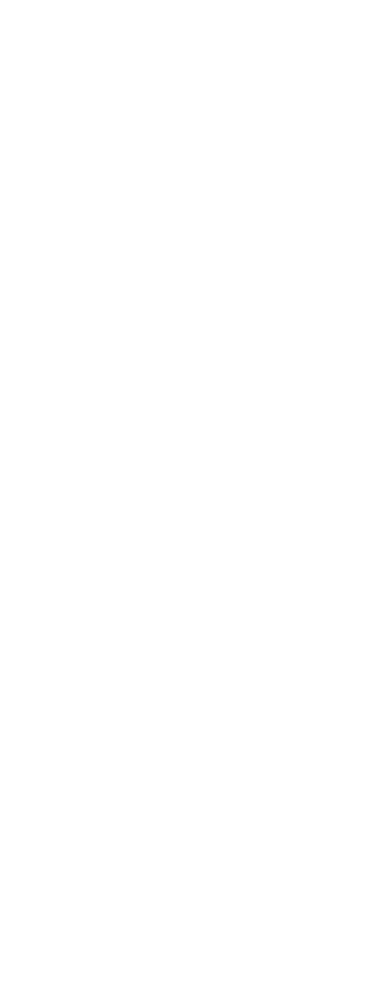
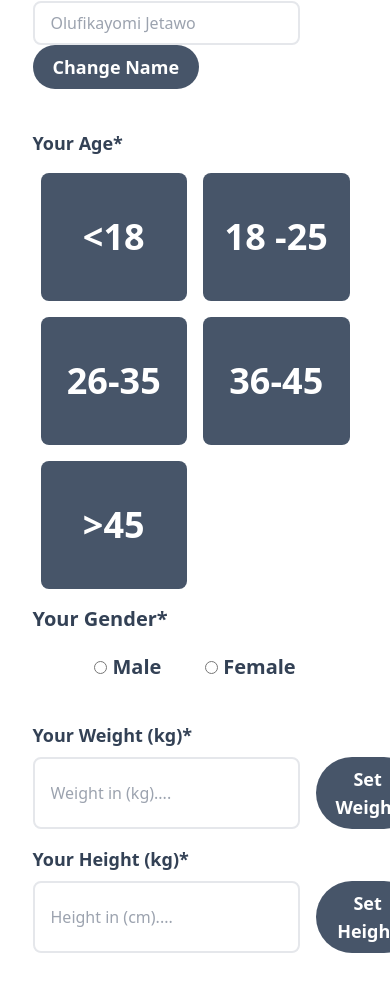
Before and after one commit to Phickayor/workit, a Next.js app: page /profile in a window 390 px wide. Shown: the part 827-1818 px from the top of the page. Before the commit the page ends 844 px from the top, so only its background shows below. Built offline with nearby package versions, Linux system fonts and the light colour scheme.

Commit message:
responsive profile page

```diff
--- /dev/null
+++ b/components/SetProfile.jsx
@@ -0,0 +1,68 @@
+import React from 'react'
+
+function SetProfile() {
+    return (
+        <div className='space-y-2 w-full' >
+            <h1 className='text-slate-600 text-2xl font-semibold'>Edit Profile</h1>
+            <form className='space-y-10 '>
+                <div className="space-y-2">
+                    <label className='text-slate-700 text-lg font-semibold'>Your Name*</label>
+                    <div >
+                        <input type="text" className='rounded-lg lg:w-2/5 border-2 focus:outline-none mr-4 py-2 px-4' placeholder="Olufikayomi Jetawo" />
+                        <button className=' bg-slate-600 py-2 px-5 rounded-full text-white font-semibold text-lg hover:bg-green-600 duration-[1s]'>Change Name</button>
+                    </div>
+                </div>
+                <div className="space-y-2 ">
+                    <label className='text-slate-700 text-lg font-semibold'>Your Age*</label>
+                    <div className="grid sm:grid-cols-3 grid-cols-2">
+                        <div className="m-2">
+                            <div className='bg-slate-600  h-32 text-4xl text-center rounded-lg text-white font-semibold hover:bg-green-600 duration-[1s] flex flex-col justify-center'>&lt;18</div>
+                        </div>
+                        <div className="m-2">
+                            <div className='bg-slate-600  h-32 text-4xl text-center rounded-lg text-white font-semibold hover:bg-green-600 duration-[1s] flex flex-col justify-center'>18 -25</div>
+                        </div>
+                        <div className="m-2">
+                            <div className='bg-slate-600 h-32 text-4xl text-center rounded-lg text-white font-semibold hover:bg-green-600 duration-[1s] flex flex-col justify-center'>26-35</div>
+                        </div>
+                        <div className="m-2">
+                            <div className='bg-slate-600 h-32 text-4xl text-center rounded-lg text-white font-semibold hover:bg-green-600 duration-[1s] flex flex-col justify-center'>36-45</div>
+                        </div>
+                        <div className="m-2">
+                            <div className='bg-slate-600 h-32 text-4xl text-center rounded-lg text-white font-semibold hover:bg-green-600 duration-[1s] flex flex-col justify-center'>&gt;45</div>
+                        </div>
+                    </div>
+                    <div>
+                        <label className='text-slate-700 text-xl mt-10 font-semibold'>Your Gender*</label>
+                        <div className='flex mt-5 mx-10 justify-around text-slate-700 text-xl font-semibold'>
+                            <div>
+                                <input type="radio" name="gender" value="male" />&nbsp;Male
+                            </div>
+                            <div>
+                                <input type="radio" name="gender" value="female" />&nbsp;Female
+                            </div>
+                        </div>
+                    </div>
+                </div>
+                <div className='grid md:grid-cols-2 md:space-y-0 space-y-4 '>
+                    <div className="space-y-2 ">
+                        <label className='text-slate-700 text-lg font-semibold'>Your Weight (kg)*</label>
+                        <div className='w-full flex justify-around'>
+                            <input type="text" className='rounded-lg lg:w-2/5 border-2 focus:outline-none mr-4 py-2 px-4' placeholder="Weight in (kg)...." />
+                            <button className=' bg-slate-600 py-2 px-5 rounded-full text-white font-semibold text-lg hover:bg-green-600 duration-[1s]'>Set Weight</button>
+                        </div>
+                    </div>
+                    <div className="space-y-2">
+                        <label className='text-slate-700 text-lg font-semibold'>Your Height (kg)*</label>
+                        <div className='w-full  flex justify-around' >
+                            <input type="text" className='rounded-lg lg:w-2/5 border-2 focus:outline-none mr-4 py-2 px-4' placeholder="Height in (cm)...." />
+                            <button className='bg-slate-600 py-2 px-5  rounded-full text-white font-semibold text-lg hover:bg-green-600 duration-[1s]'>Set Height</button>
+                        </div>
+                    </div>
+                </div>
+
+            </form>
+        </div>
+    )
+}
+
+export default SetProfile
--- a/pages/profile.js
+++ b/pages/profile.js
@@ -1,18 +1,22 @@
 import Navbar from '@/components/Navbar'
 import React from 'react'
 import CurrentProfile from '@/components/CurrentProfile'
+import SetProfile from '@/components/SetProfile'
 
 function profile() {
     return (
-        <div>
+        <div className='w-full'>
             <Navbar />
             <div className='mx-10'>
                 <h1 className=' mt-10 text-slate-700 text-5xl font-semibold'>Your Profile</h1>
                 <p className='text-xl mt-2 font-semibold text-green-600 font-sans'>Set up your profile for better experience</p>
             </div>
-            <div className="flex my-10 mx-auto w-10/12">
-                <div className='lg:w-2/5 w-full lg:border-r-2 px-4'>
+            <div className="flex flex-col lg:flex-row  my-10 mx-auto w-10/12 space-y-20 lg:space-y-0">
+                <div className='lg:w-2/5 w-full lg:border-r-2 lg:px-8'>
                     <CurrentProfile />
+                </div>
+                <div className='lg:w-3/5 w-full lg:px-8'>
+                    < SetProfile />
                 </div>
             </div>
         </div>
```
